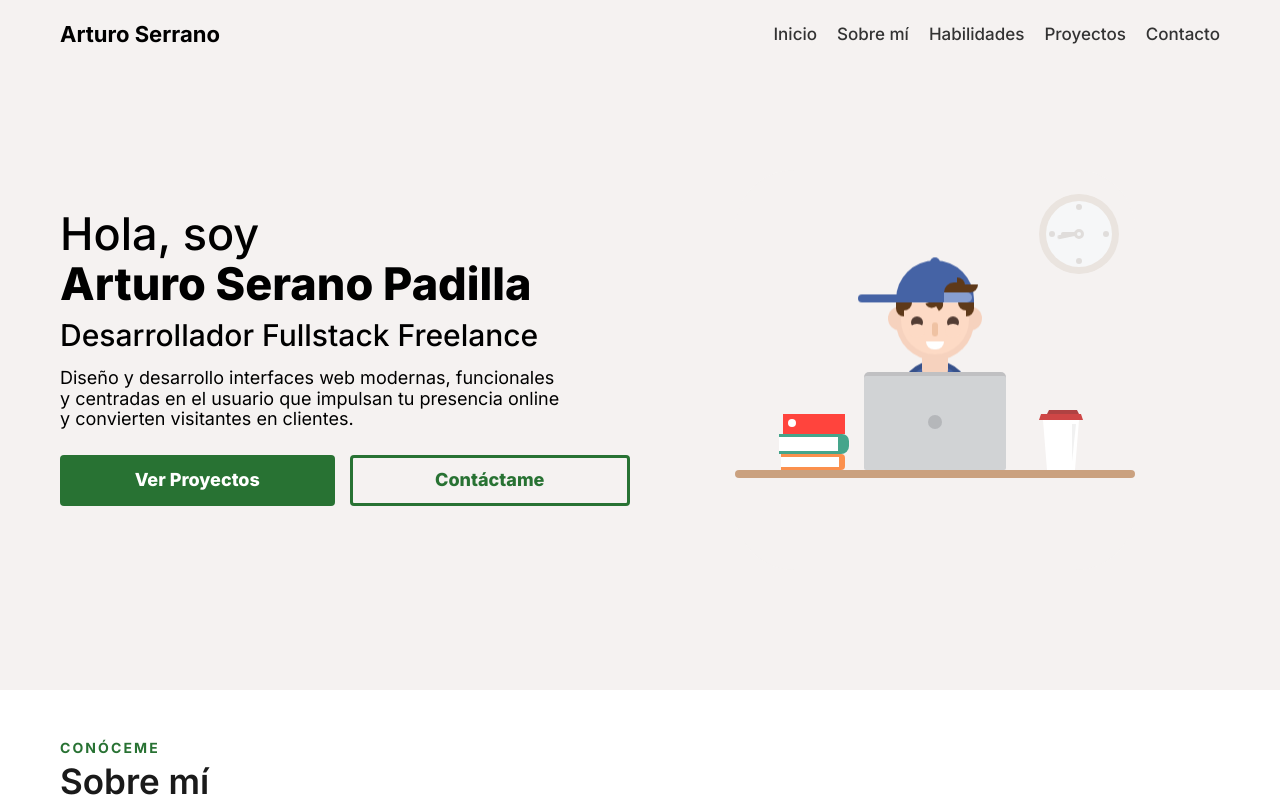
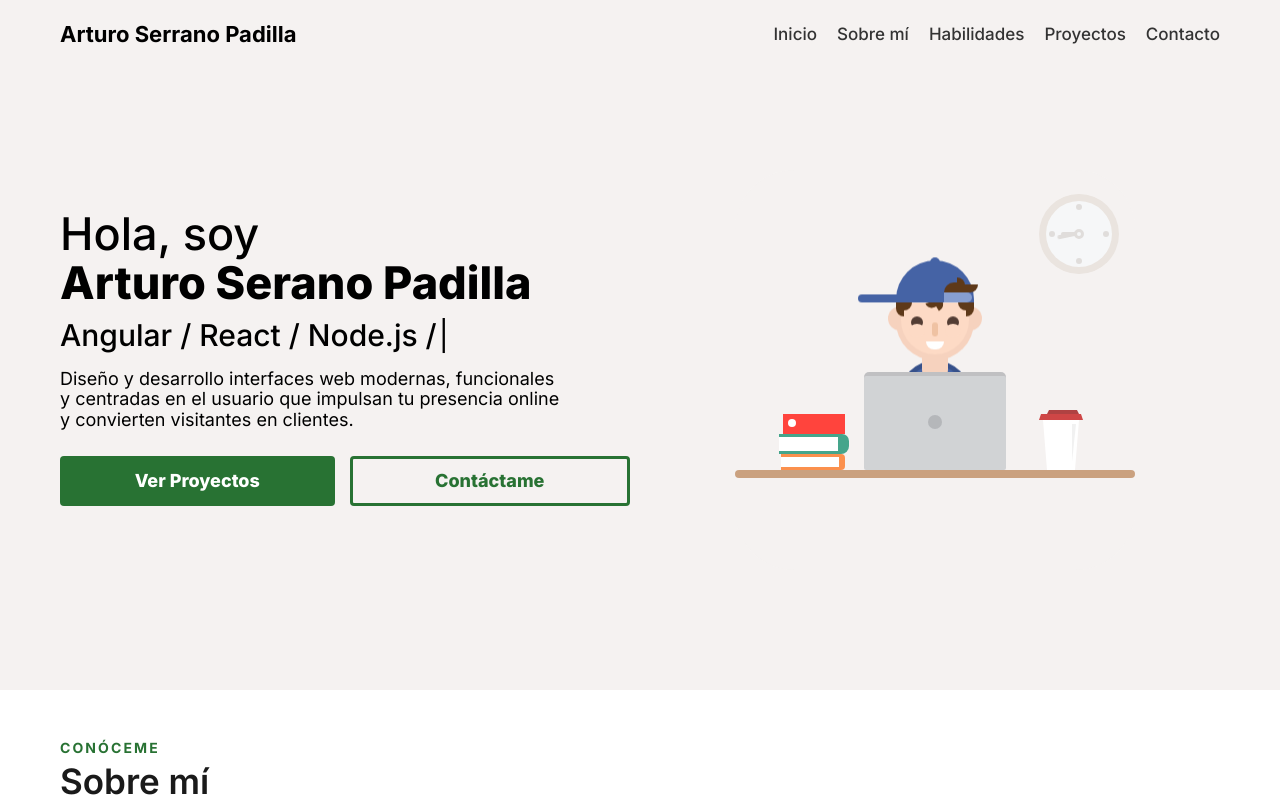
Before and after one commit to KinatorAr/myPortafolio, an Angular app: page / in a window 1280 px wide. Both pictures are taken after a click on the link "Inicio". Shown: the top 800 px of the page. Built offline with nearby package versions, Linux system fonts and the light colour scheme; a web font is replaced by a local one.

Commit message:
Actualizacion Header con Efecto TypeWriter

```diff
--- a/src/app/components/about/about.css
+++ b/src/app/components/about/about.css
@@ -7,10 +7,6 @@
 .about-wrapper {
   margin-top: 5rem;
   margin-bottom: 5rem;
-}
-
-.about-header {
-  margin-bottom: 2.5rem;
 }
 
 .eyebrow {
--- a/src/app/components/hero/hero.css
+++ b/src/app/components/hero/hero.css
@@ -8,7 +8,8 @@
       margin: 0 auto;
       padding: 0 2rem;
     }
-    .hero{
+
+    .hero {
       background-color: #f5f2f1;
     }
 
@@ -932,3 +933,29 @@
       background-color: #fff;
       border-radius: 50%;
     }
+
+    .typewriter {
+      /* evita que el layout salte mientras cambia el largo del texto */
+      min-height: 1.2em;
+      white-space: nowrap;
+      overflow: hidden;
+    }
+
+    .cursor {
+      display: inline-block;
+      margin-left: 2px;
+      animation: blink 0.8s step-end infinite;
+      font-weight: 400;
+    }
+
+    @keyframes blink {
+
+      0%,
+      100% {
+        opacity: 1;
+      }
+
+      50% {
+        opacity: 0;
+      }
+    }
--- a/src/app/components/hero/hero.html
+++ b/src/app/components/hero/hero.html
@@ -3,7 +3,9 @@
     <div class="hero-section">
       <div class="hero-content">
         <h1>Hola, soy <span>Arturo Serano Padilla</span></h1>
-        <h2>Desarrollador Fullstack Freelance</h2>
+        <h2 class="typewriter">
+          {{ typedText() }}<span class="cursor">|</span>
+        </h2>
         <p>Diseño y desarrollo interfaces web modernas, funcionales y centradas en el usuario que impulsan tu presencia
           online y convierten visitantes en clientes.</p>
         <div class="hero-btn">
--- a/src/app/components/hero/hero.ts
+++ b/src/app/components/hero/hero.ts
@@ -1,4 +1,4 @@
-import { Component, ChangeDetectionStrategy, inject } from '@angular/core';
+import { Component, ChangeDetectionStrategy, inject, signal, OnInit, OnDestroy } from '@angular/core';
 import { Scroll } from '../../services/scroll';
 
 @Component({
@@ -10,6 +10,66 @@ import { Scroll } from '../../services/scroll';
 export class Hero {
   private scrollService = inject(Scroll);
 
+  // --- Typewriter ---
+  protected readonly typedText = signal('');
+
+  private readonly words = [
+    'Desarrollador Fullstack Freelancer',
+    'Angular / React / Node.js / .NET',
+    'Interfaces web modernas'
+  ];
+
+  private wordIndex = 0;
+  private charIndex = 0;
+  private isDeleting = false;
+  private timeoutId?: ReturnType<typeof setTimeout>;
+
+  private readonly typingSpeed = 90;      // ms por letra al escribir
+  private readonly deletingSpeed = 45;    // ms por letra al borrar
+  private readonly pauseAfterTyping = 1800; // pausa con la palabra completa
+  private readonly pauseAfterDeleting = 400; // pausa antes de la siguiente palabra
+
+  ngOnInit(): void {
+    this.tick();
+  }
+
+  ngOnDestroy(): void {
+    if (this.timeoutId) {
+      clearTimeout(this.timeoutId);
+    }
+  }
+
+  private tick(): void {
+    const currentWord = this.words[this.wordIndex];
+
+    if (!this.isDeleting) {
+      // Escribiendo
+      this.charIndex++;
+      this.typedText.set(currentWord.substring(0, this.charIndex));
+
+      if (this.charIndex === currentWord.length) {
+        // Palabra completa: pausa y luego empieza a borrar
+        this.isDeleting = true;
+        this.timeoutId = setTimeout(() => this.tick(), this.pauseAfterTyping);
+        return;
+      }
+    } else {
+      // Borrando
+      this.charIndex--;
+      this.typedText.set(currentWord.substring(0, this.charIndex));
+
+      if (this.charIndex === 0) {
+        this.isDeleting = false;
+        this.wordIndex = (this.wordIndex + 1) % this.words.length;
+        this.timeoutId = setTimeout(() => this.tick(), this.pauseAfterDeleting);
+        return;
+      }
+    }
+
+    const speed = this.isDeleting ? this.deletingSpeed : this.typingSpeed;
+    this.timeoutId = setTimeout(() => this.tick(), speed);
+  }
+
   navigateTo(sectionId: string): void {
     setTimeout(() => {
       this.scrollService.scrollToSection(sectionId);
--- a/src/app/components/nav/nav.html
+++ b/src/app/components/nav/nav.html
@@ -10,7 +10,7 @@
     </button>
 
     <div class="logo">
-      <p (click)="navigateTo('inicio')">Arturo Serrano</p>
+      <p (click)="navigateTo('inicio')">Arturo Serrano Padilla</p>
     </div>
 
     <nav class="nav-principal" [class.activo]="menuAbierto()">
```
